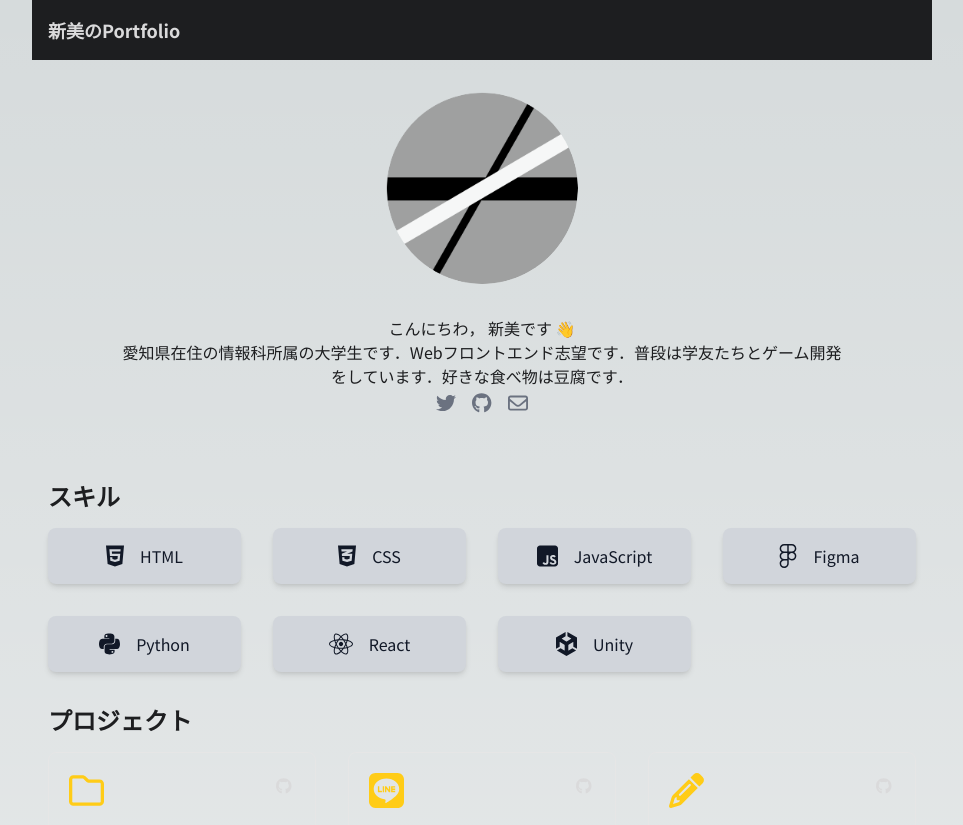
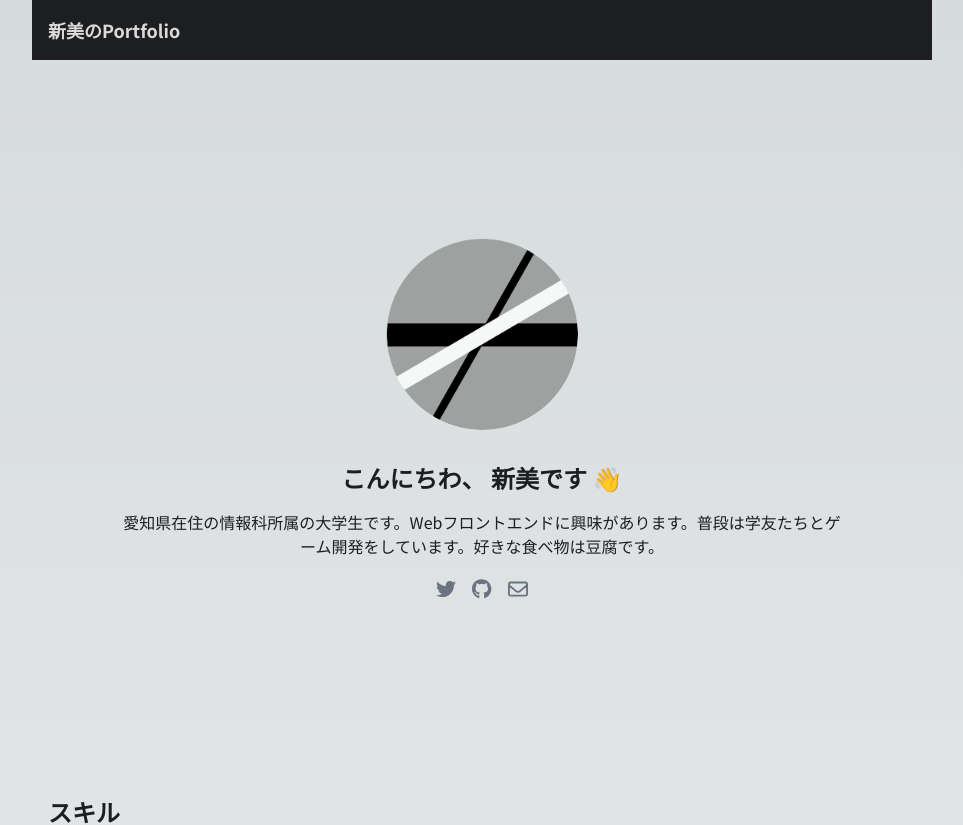
Before and after one commit to Niimijpn/my-portfolio, a Next.js app: page / in a window 1280 px wide. Shown: the top 825 px of the page, without its empty margins (158-1121 px from the left). Built offline with nearby package versions, Linux system fonts and the light colour scheme.

Commit message:
fix: Fixed style

```diff
--- a/app/ui/home/hero.tsx
+++ b/app/ui/home/hero.tsx
@@ -1,17 +1,21 @@
 import Image from 'next/image';
 import SocialIcons from '@/app/ui/socialicons';
+import ScrollAnimation from '@/app/ui/scrollAnimation';
 
 export default function Hero() {
     return (
-        <div className='flex flex-col justify-center items-center py-8'>
+        <div className='flex flex-col justify-center items-center py-8 h-[90vh]'>
             <Image src='/1000.png' className='w-48 h-48 rounded-full object-cover mb-4' width={200} height={200} alt="Niimi's icon" />
             <div className='mb-4 text-center my-4 w-[80%]'>
-                <h1>こんにちわ， 新美です 👋</h1>
+                <ScrollAnimation>
+                    <h1 className='text-2xl font-semibold mb-4'>こんにちわ、 新美です 👋</h1>
                 <p className=''>
-                    愛知県在住の情報科所属の大学生です．Webフロントエンド志望です．普段は学友たちとゲーム開発をしています．好きな食べ物は豆腐です．
+                    愛知県在住の情報科所属の大学生です。Webフロントエンドに興味があります。普段は学友たちとゲーム開発をしています。好きな食べ物は豆腐です。
                 </p>
-                <SocialIcons />
+                </ScrollAnimation>
             </div>
+            <SocialIcons />
         </div>
+
     );
 }
```
